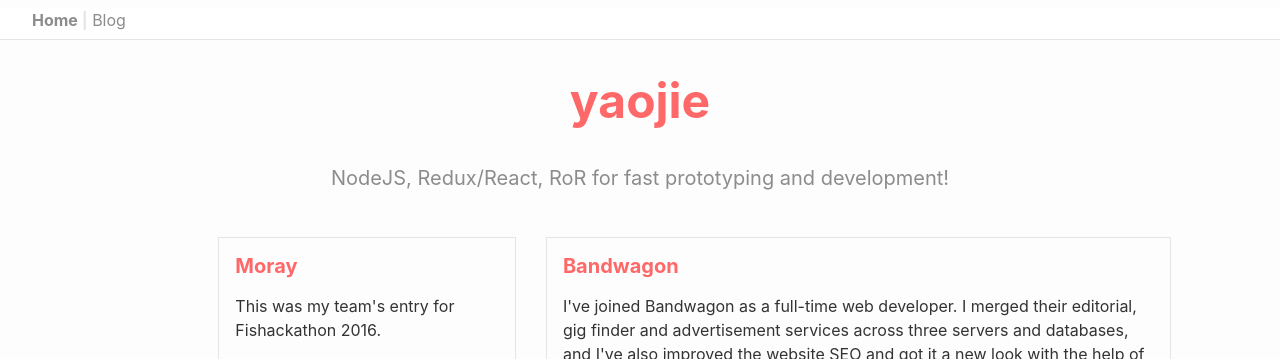
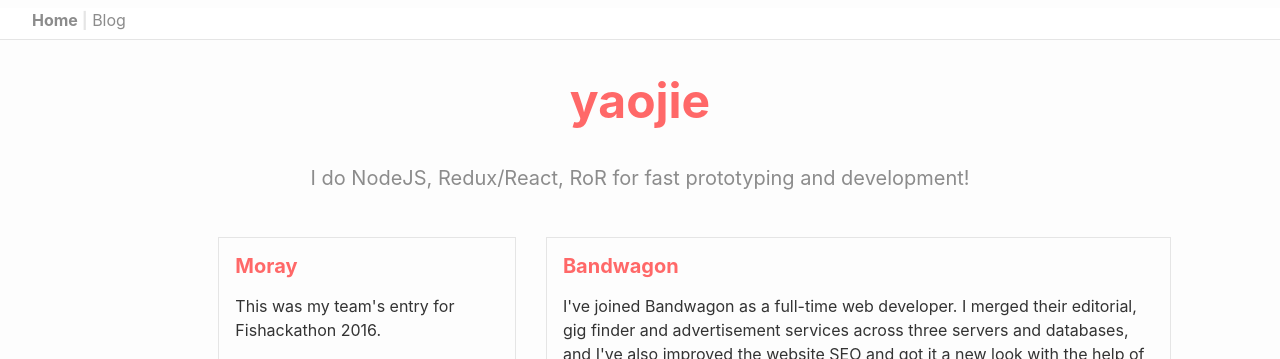
Before and after one commit to causztic/causztic.github.io, a Jekyll site: the page built from index.html, in a window 1280 px wide. Shown: the top 359 px of the page. Built offline with Jekyll 4.4.1, drawn with Linux system fonts in a browser that asks for light colours; a style sheet for code colours, icons or effects is not loaded.

Commit message:
make description first person

```diff
--- a/_config.yml
+++ b/_config.yml
@@ -16,7 +16,7 @@
 name: yaojie
 email: limyaojie93@gmail.com
 description: > # this means to ignore newlines until "baseurl:"
-  NodeJS, Redux/React, RoR for fast prototyping and development!
+  I do NodeJS, Redux/React, RoR for fast prototyping and development!
 
 baseurl: "/" # the subpath of your site, e.g. /blog
 url: http://causztic.com # the base hostname & protocol for your site
```
